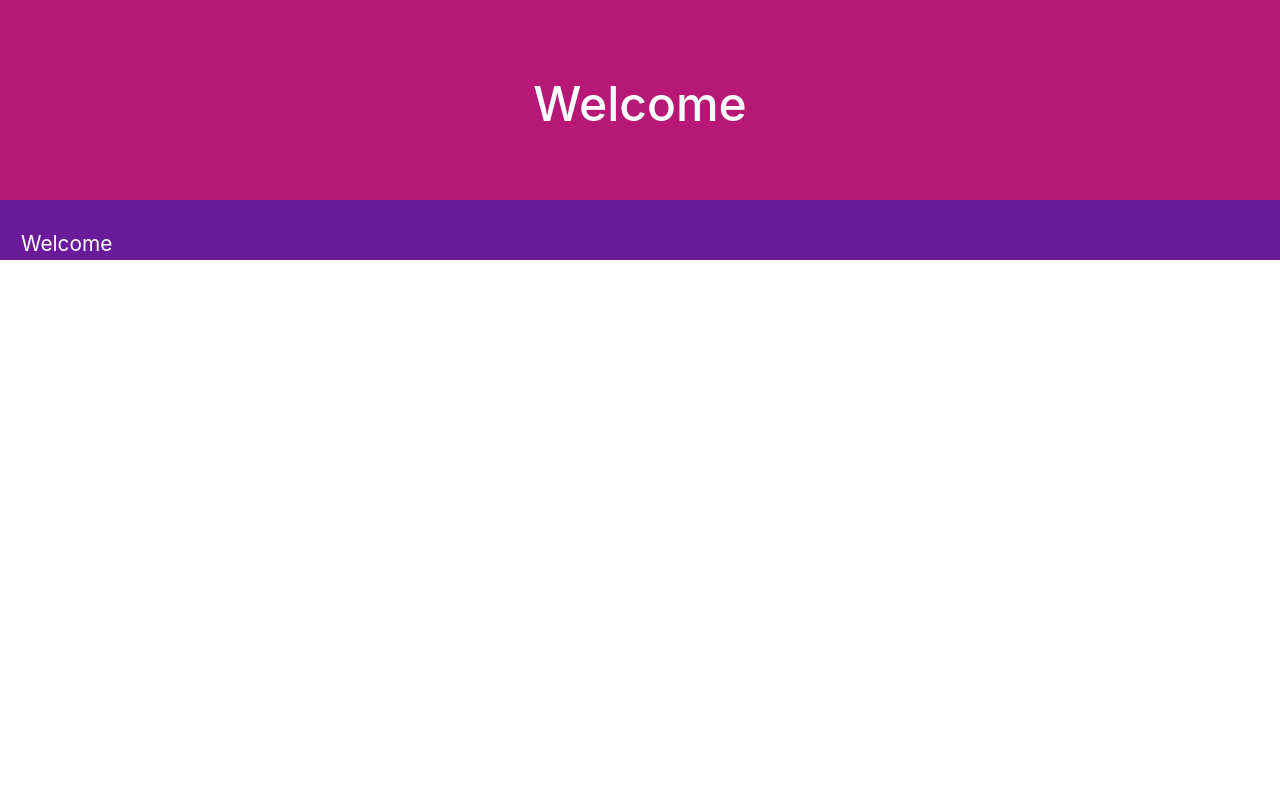
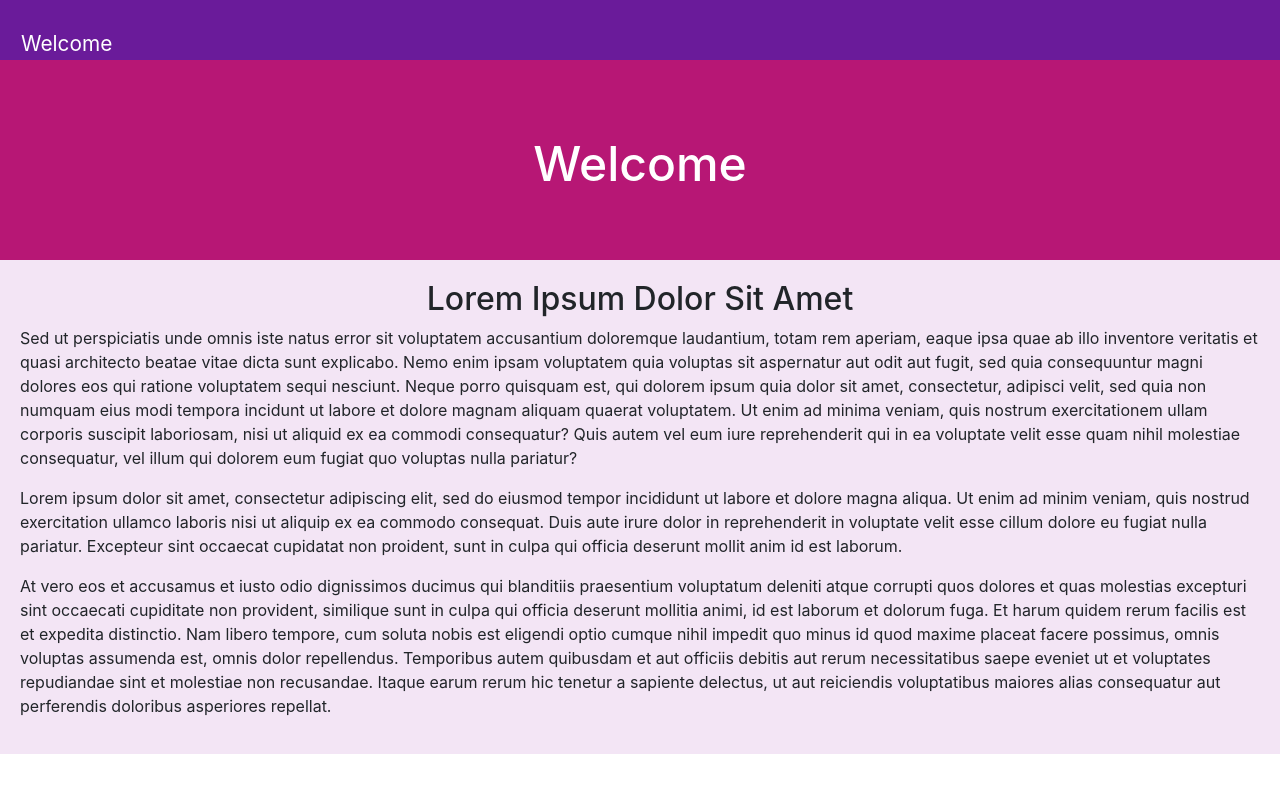
Before and after one commit to Dragontalker/myfirstreactapp, a React (Create React App) app: page / in a window 1280 px wide. Shown: the top 792 px of the page. Built offline with nearby package versions, Linux system fonts and the light colour scheme.

Commit message:
Switched the position of navbar and header.

```diff
--- a/src/App.js
+++ b/src/App.js
@@ -1,12 +1,14 @@
 import React from "react";
 import Header from "./components/Header";
 import Navbar from './components/Navbar';
+import Section from './components/Section';
 
 function App() {
   return (
     <div>
+      <Navbar />
       <Header />
-      <Navbar />
+      <Section />
     </div>
   );
 }
--- /dev/null
+++ b/src/components/Section.js
@@ -0,0 +1,44 @@
+import React from "react";
+import "../styles/Section.css";
+
+// By importing the Section.css file, it is added to the DOM whenever this component loads
+function Section() {
+  return (
+    <section className="section">
+      <h2>Lorem Ipsum Dolor Sit Amet</h2>
+      <p>
+        Sed ut perspiciatis unde omnis iste natus error sit voluptatem accusantium doloremque
+        laudantium, totam rem aperiam, eaque ipsa quae ab illo inventore veritatis et quasi
+        architecto beatae vitae dicta sunt explicabo. Nemo enim ipsam voluptatem quia voluptas sit
+        aspernatur aut odit aut fugit, sed quia consequuntur magni dolores eos qui ratione
+        voluptatem sequi nesciunt. Neque porro quisquam est, qui dolorem ipsum quia dolor sit amet,
+        consectetur, adipisci velit, sed quia non numquam eius modi tempora incidunt ut labore et
+        dolore magnam aliquam quaerat voluptatem. Ut enim ad minima veniam, quis nostrum
+        exercitationem ullam corporis suscipit laboriosam, nisi ut aliquid ex ea commodi
+        consequatur? Quis autem vel eum iure reprehenderit qui in ea voluptate velit esse quam nihil
+        molestiae consequatur, vel illum qui dolorem eum fugiat quo voluptas nulla pariatur?
+      </p>
+      <p>
+        Lorem ipsum dolor sit amet, consectetur adipiscing elit, sed do eiusmod tempor incididunt ut
+        labore et dolore magna aliqua. Ut enim ad minim veniam, quis nostrud exercitation ullamco
+        laboris nisi ut aliquip ex ea commodo consequat. Duis aute irure dolor in reprehenderit in
+        voluptate velit esse cillum dolore eu fugiat nulla pariatur. Excepteur sint occaecat
+        cupidatat non proident, sunt in culpa qui officia deserunt mollit anim id est laborum.
+      </p>
+      <p>
+        At vero eos et accusamus et iusto odio dignissimos ducimus qui blanditiis praesentium
+        voluptatum deleniti atque corrupti quos dolores et quas molestias excepturi sint occaecati
+        cupiditate non provident, similique sunt in culpa qui officia deserunt mollitia animi, id
+        est laborum et dolorum fuga. Et harum quidem rerum facilis est et expedita distinctio. Nam
+        libero tempore, cum soluta nobis est eligendi optio cumque nihil impedit quo minus id quod
+        maxime placeat facere possimus, omnis voluptas assumenda est, omnis dolor repellendus.
+        Temporibus autem quibusdam et aut officiis debitis aut rerum necessitatibus saepe eveniet ut
+        et voluptates repudiandae sint et molestiae non recusandae. Itaque earum rerum hic tenetur a
+        sapiente delectus, ut aut reiciendis voluptatibus maiores alias consequatur aut perferendis
+        doloribus asperiores repellat.
+      </p>
+    </section>
+  );
+}
+
+export default Section;
```
